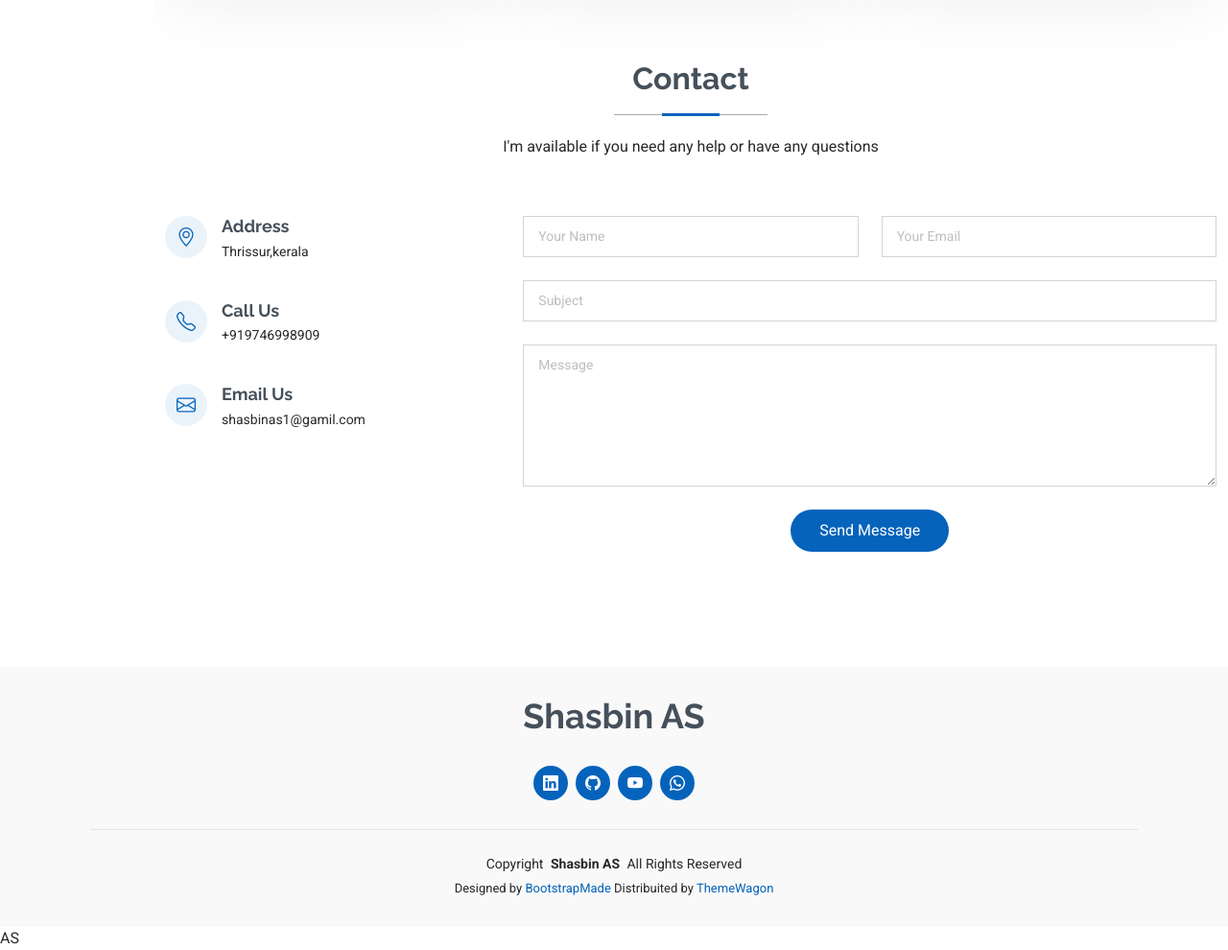
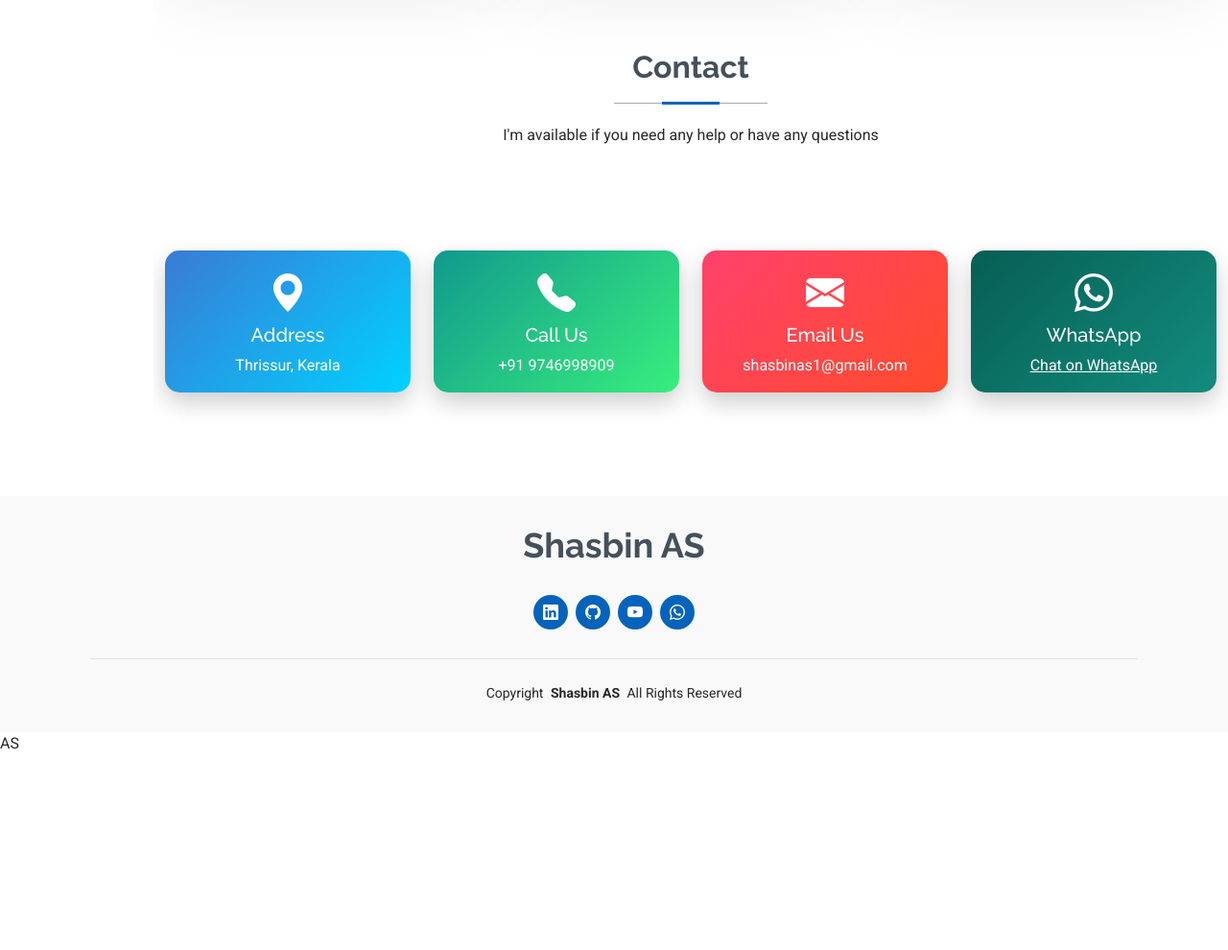
Before and after one commit to shasbinas/personal-website, a plain HTML site: page index.html in a window 1280 px wide. Shown: the part 5471-6461 px from the top of the page at 96% size. After the commit the page ends 6258 px from the top, so only its background shows below. Drawn offline with Linux system fonts and the light colour scheme.

Commit message:
contact section improvised

```diff
--- a/index.html
+++ b/index.html
@@ -823,124 +823,69 @@ Hey, I'm Shasbin AS passionate MERN Full Stack Developer and a YouTuber who runs
       <!-- /Services Section -->
 
       <!-- Contact Section -->
-      <section id="contact" class="contact section">
-        <!-- Section Title -->
-        <div class="container section-title" data-aos="fade-up">
-          <h2>Contact</h2>
-          <p>
-           I'm available if you need any help or have any questions
-          </p>
-        </div>
-        <!-- End Section Title -->
 
-        <div class="container" data-aos="fade" data-aos-delay="100">
-          <div class="row gy-4">
-            <div class="col-lg-4">
-              <div
-                class="info-item d-flex"
-                data-aos="fade-up"
-                data-aos-delay="200"
-              >
-                <i class="bi bi-geo-alt flex-shrink-0"></i>
-                <div>
-                  <h3>Address</h3>
-                  <p>Thrissur,kerala</p>
-                </div>
-              </div>
-              <!-- End Info Item -->
+<section id="contact" class="contact section py-5">
+  <div class="container section-title text-center mb-5" data-aos="fade-up">
+    <h2>Contact</h2>
+    <p>I'm available if you need any help or have any questions</p>
+  </div>
 
-              <div
-                class="info-item d-flex"
-                data-aos="fade-up"
-                data-aos-delay="300"
-              >
-                <i class="bi bi-telephone flex-shrink-0"></i>
-                <div>
-                  <h3>Call Us</h3>
-                  <p>+919746998909</p>
-                </div>
-              </div>
-              <!-- End Info Item -->
+  <div class="container">
+    <div class="row row-cols-1 row-cols-md-4 g-4">
 
-              <div
-                class="info-item d-flex"
-                data-aos="fade-up"
-                data-aos-delay="400"
-              >
-                <i class="bi bi-envelope flex-shrink-0"></i>
-                <div>
-                  <h3>Email Us</h3>
-                  <p>shasbinas1@gamil.com</p>
-                </div>
-              </div>
-              <!-- End Info Item -->
-            </div>
-
-            <div class="col-lg-8">
-              <form
-                action="forms/contact.php"
-                method="post"
-                class="php-email-form"
-                data-aos="fade-up"
-                data-aos-delay="200"
-              >
-                <div class="row gy-4">
-                  <div class="col-md-6">
-                    <input
-                      type="text"
-                      name="name"
-                      class="form-control"
-                      placeholder="Your Name"
-                      required=""
-                    />
-                  </div>
-
-                  <div class="col-md-6">
-                    <input
-                      type="email"
-                      class="form-control"
-                      name="email"
-                      placeholder="Your Email"
-                      required=""
-                    />
-                  </div>
-
-                  <div class="col-md-12">
-                    <input
-                      type="text"
-                      class="form-control"
-                      name="subject"
-                      placeholder="Subject"
-                      required=""
-                    />
-                  </div>
-
-                  <div class="col-md-12">
-                    <textarea
-                      class="form-control"
-                      name="message"
-                      rows="6"
-                      placeholder="Message"
-                      required=""
-                    ></textarea>
-                  </div>
-
-                  <div class="col-md-12 text-center">
-                    <div class="loading">Loading</div>
-                    <div class="error-message"></div>
-                    <div class="sent-message">
-                      Your message has been sent. Thank you!
-                    </div>
-
-                    <button type="submit">Send Message</button>
-                  </div>
-                </div>
-              </form>
-            </div>
-            <!-- End Contact Form -->
+      <!-- Address -->
+      <div class="col" data-aos="zoom-in" data-aos-delay="100">
+        <div class="card custom-card text-white bg-gradient-blue">
+          <div class="card-body text-center">
+            <i class="bi bi-geo-alt-fill fs-1 mb-3"></i>
+            <h5 class="card-title">Address</h5>
+            <p class="card-text">Thrissur, Kerala</p>
           </div>
         </div>
-      </section>
+      </div>
+
+      <!-- Call -->
+      <div class="col" data-aos="zoom-in" data-aos-delay="200">
+        <div class="card custom-card text-white bg-gradient-green">
+          <div class="card-body text-center">
+            <i class="bi bi-telephone-fill fs-1 mb-3"></i>
+            <h5 class="card-title">Call Us</h5>
+            <p class="card-text">+91 9746998909</p>
+          </div>
+        </div>
+      </div>
+
+      <!-- Email -->
+      <div class="col" data-aos="zoom-in" data-aos-delay="300">
+        <div class="card custom-card text-white bg-gradient-red">
+          <div class="card-body text-center">
+            <i class="bi bi-envelope-fill fs-1 mb-3"></i>
+            <h5 class="card-title">Email Us</h5>
+            <p class="card-text">shasbinas1@gmail.com</p>
+          </div>
+        </div>
+      </div>
+
+      <!-- WhatsApp -->
+      <div class="col" data-aos="zoom-in" data-aos-delay="400">
+        <div class="card custom-card text-white bg-gradient-darkgreen">
+          <div class="card-body text-center">
+            <i class="bi bi-whatsapp fs-1 mb-3"></i>
+            <h5 class="card-title">WhatsApp</h5>
+            <p class="card-text">
+              <a href="https://wa.me/919746998909" target="_blank" class="text-white text-decoration-underline">
+                Chat on WhatsApp
+              </a>
+            </p>
+          </div>
+        </div>
+      </div>
+
+    </div>
+  </div>
+</section>
+
+
       <!-- /Contact Section -->
     </main>
 
@@ -967,15 +912,6 @@ Hey, I'm Shasbin AS passionate MERN Full Stack Developer and a YouTuber who runs
             <span>Copyright</span>
             <strong class="px-1 sitename">Shasbin AS</strong>
             <span>All Rights Reserved</span>
-          </div>
-          <div class="credits">
-            <!-- All the links in the footer should remain intact. -->
-            <!-- You can delete the links only if you've purchased the pro version. -->
-            <!-- Licensing information: https://bootstrapmade.com/license/ -->
-            <!-- Purchase the pro version with working PHP/AJAX contact form: [buy-url] -->
-            Designed by
-            <a href="https://bootstrapmade.com/">BootstrapMade</a> Distribuited
-            by <a href="https://themewagon.com">ThemeWagon</a>
           </div>
         </div>
       </div>
@@ -1006,6 +942,39 @@ Hey, I'm Shasbin AS passionate MERN Full Stack Developer and a YouTuber who runs
 
     <!-- Main JS File -->
     <script src="assets/js/main.js"></script>
+   <style>
+  .custom-card {
+    border: none;
+    border-radius: 15px;
+    box-shadow: 0 10px 25px rgba(0, 0, 0, 0.2);
+    transition: transform 0.4s ease, box-shadow 0.4s ease;
+  }
+
+  .custom-card:hover {
+    transform: translateY(-8px);
+    box-shadow: 0 15px 30px rgba(0, 0, 0, 0.25);
+  }
+
+  .bg-gradient-blue {
+    background: linear-gradient(135deg, #3a7bd5, #00d2ff);
+  }
+
+  .bg-gradient-green {
+    background: linear-gradient(135deg, #11998e, #38ef7d);
+  }
+
+  .bg-gradient-red {
+    background: linear-gradient(135deg, #ff416c, #ff4b2b);
+  }
+
+  .bg-gradient-darkgreen {
+    background: linear-gradient(135deg, #075e54, #128c7e);
+  }
+
+  a.text-white:hover {
+    color: #ddd !important;
+  }
+</style>
   </body>
 </html>
  AS
```
